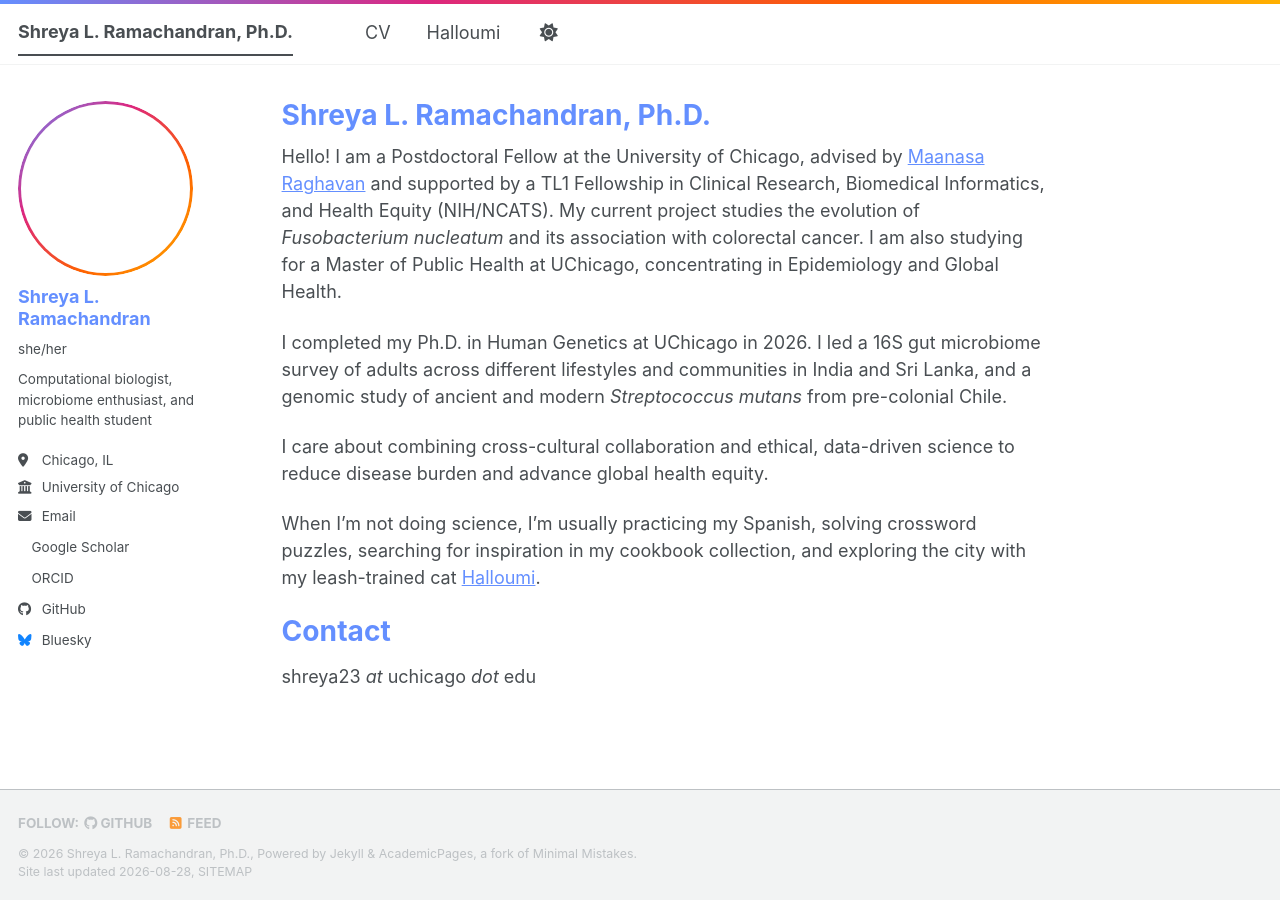
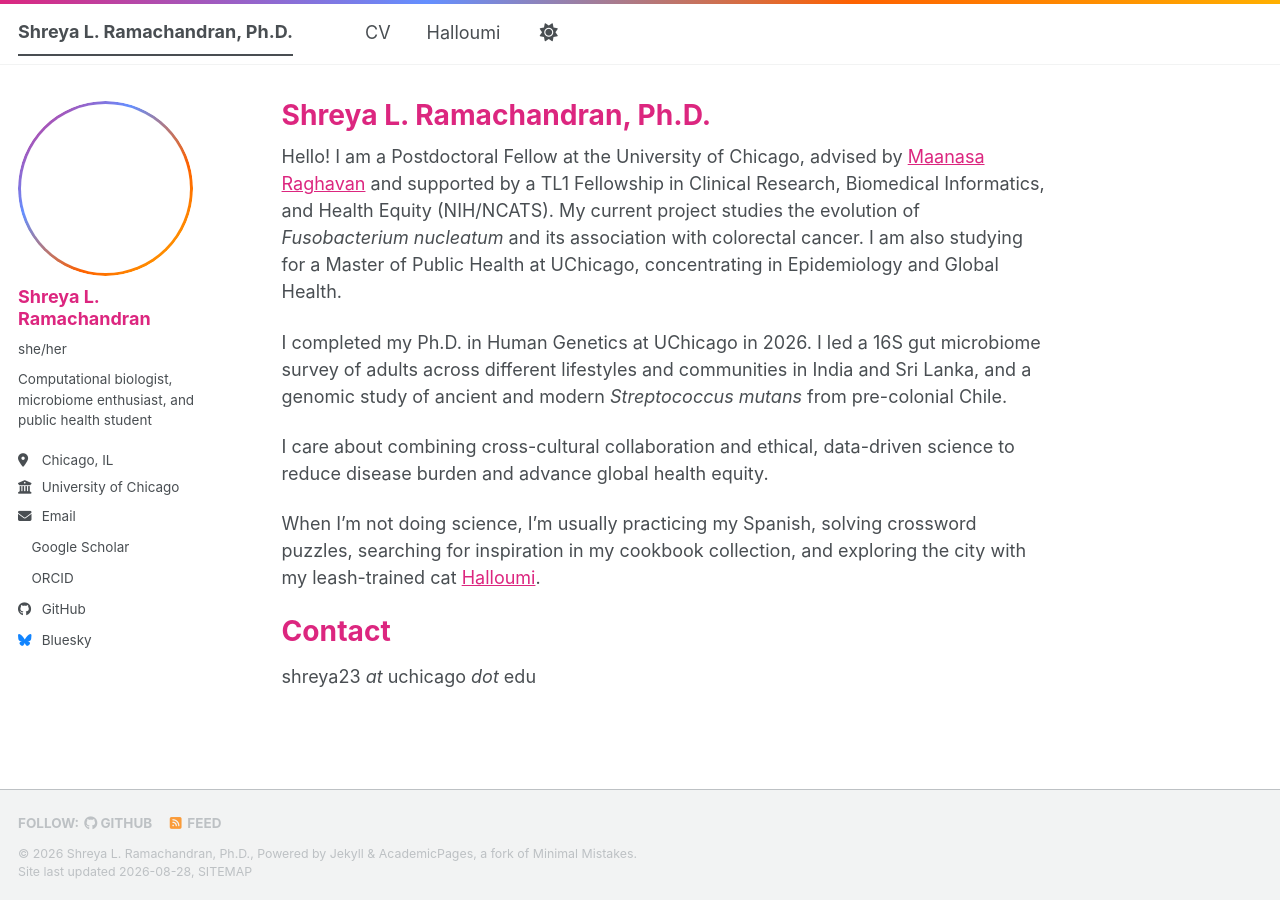
Before and after one commit to shreyaramachandran/shreyaramachandran.github.io, a Jekyll site: the page built from _pages/about.md, in a window 1280 px wide. Built offline with Jekyll 4.4.1, drawn with Linux system fonts in a browser that asks for light colours; a style sheet for code colours, icons or effects is not loaded.

Commit message:
Swap main color from blue to pink

```diff
--- a/_sass/layout/_masthead.scss
+++ b/_sass/layout/_masthead.scss
@@ -21,7 +21,7 @@
     top: 0;
     height: 4px;
     width: 100%;
-    background: linear-gradient(90deg, #648fff, #dc267f, #fe6100, #ffb000);
+    background: linear-gradient(90deg, #dc267f, #648fff, #fe6100, #ffb000);
   }
 
   &::after {
--- a/_sass/layout/_page.scss
+++ b/_sass/layout/_page.scss
@@ -37,7 +37,7 @@
 .page__title {
   margin-top: 0;
   line-height: 1;
-  color: #648fff;
+  color: #dc267f;
 
   & + .page__meta {
     margin-top: -0.5em;
@@ -52,13 +52,13 @@
 .page__content {
 
   h1 {
-    color: #648fff;
+    color: #dc267f;
   }
 
   h2 {
     padding-bottom: 0.5em;
     border-bottom: 3px solid transparent;
-    border-image: linear-gradient(90deg, #648fff, #dc267f, #fe6100, #ffb000);
+    border-image: linear-gradient(90deg, #dc267f, #648fff, #fe6100, #ffb000);
     border-image-slice: 1;
   }
 
--- a/_sass/layout/_sidebar.scss
+++ b/_sass/layout/_sidebar.scss
@@ -160,7 +160,7 @@
     @include breakpoint($large) {
       padding: 4px;
       border: 3px solid transparent;
-      background: linear-gradient(135deg, #648fff, #dc267f, #fe6100, #ffb000) border-box;
+      background: linear-gradient(135deg, #dc267f, #648fff, #fe6100, #ffb000) border-box;
       -webkit-mask:
         linear-gradient(#fff 0 0) padding-box,
         linear-gradient(#fff 0 0);
@@ -196,7 +196,7 @@
 .sidebar .author__name {
   font-family: $sans-serif;
   font-size: $type-size-5;
-  color: #648fff;
+  color: #dc267f;
 }
 
 .sidebar .author__desktop {
--- a/_sass/theme/_default_dark.scss
+++ b/_sass/theme/_default_dark.scss
@@ -3,7 +3,7 @@
     ========================================================================== */
 
 /* Color codes used for the theme */
-$primary-color              : #648fff;
+$primary-color              : #dc267f;
 $gray                       : #7a8288;
 $dark-gray                  : mix(#000, $gray, 40%);
 $darker-gray                : mix(#000, $gray, 60%);
@@ -13,13 +13,13 @@ $background                 : #474747;
 $background-light           : mix(#fff, $background, 80%);
 $background-lighter         : mix(#fff, $background, 90%);
 $text                       : #ffffff;
-$link                       : #648fff;
+$link                       : #dc267f;
 $link-dark                  : mix(#000, $link, 25%);
 $link-light                 : mix(#fff, $link, 25%);
 
 /* Color codes used for the site */
-$danger-color               : #dc267f;
-$info-color                 : #648fff;
+$danger-color               : #648fff;
+$info-color                 : #dc267f;
 $notice-color               : #7a8288;
 $success-color              : #ffb000;
 $warning-color              : #fe6100;
--- a/_sass/theme/_default_light.scss
+++ b/_sass/theme/_default_light.scss
@@ -2,7 +2,7 @@
     DEFAULT THEME - LIGHT VERSION
     ========================================================================== */
 /* Color codes used for the theme */
-$primary-color              : #648fff;
+$primary-color              : #dc267f;
 $gray                       : #7a8288;
 $dark-gray                  : mix(#000, $gray, 40%);
 $darker-gray                : mix(#000, $gray, 60%);
@@ -10,8 +10,8 @@ $light-gray                 : mix(#fff, $gray, 50%);
 $lighter-gray               : mix(#fff, $gray, 90%);
 
 /* Color codes used for the site */
-$danger-color               : #dc267f;
-$info-color                 : #648fff;
+$danger-color               : #648fff;
+$info-color                 : #dc267f;
 $notice-color               : #7a8288;
 $success-color              : #ffb000;
 $warning-color              : #fe6100;
@@ -37,10 +37,10 @@ $sidebar-screen-min-width   : 1024px;
     --global-code-text-color            : #{$darker-gray};
     --global-fig-caption-color          : mix(#fff,  #{$dark-gray}, 25%);
     --global-link-color                 : #{$primary-color};
-    --global-link-color-hover           : mix(#000, #648fff, 25%);
-    --global-link-color-visited         : #dc267f;
+    --global-link-color-hover           : mix(#000, #dc267f, 25%);
+    --global-link-color-visited         : #648fff;
     --global-masthead-link-color        : #{$dark-gray};
-    --global-masthead-link-color-hover  : #dc267f;
+    --global-masthead-link-color-hover  : #648fff;
     --global-text-color                 : #{$dark-gray};
     --global-text-color-light           : #{$light-gray};
     --global-thead-color                : #{$lighter-gray};
```
